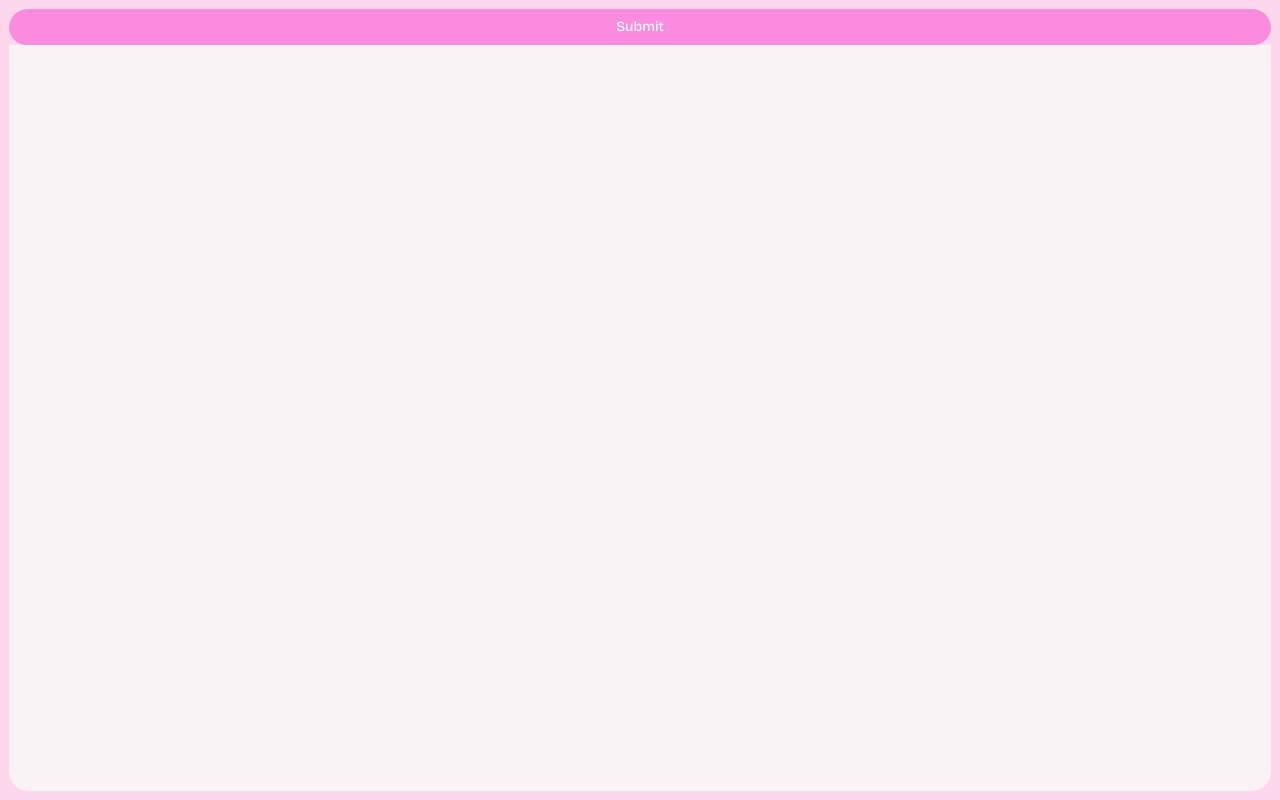
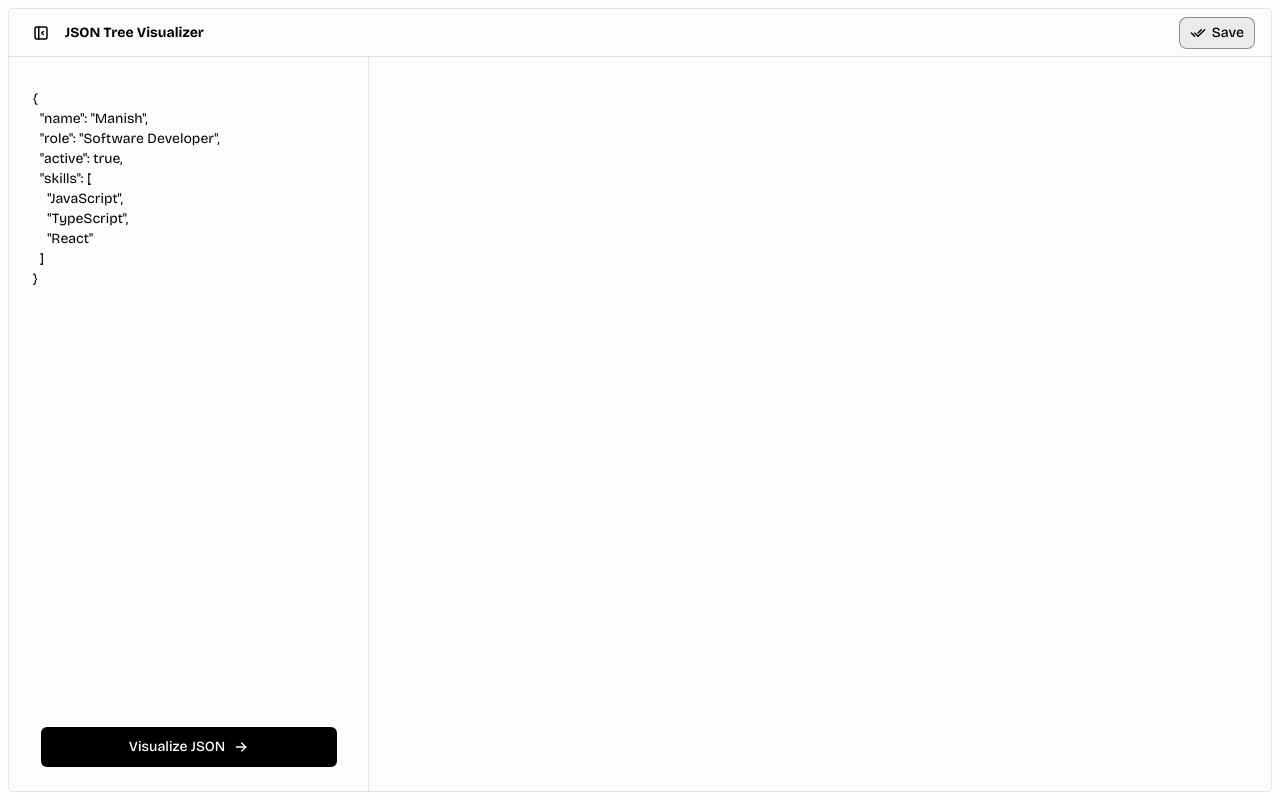
Before and after one commit to manish591/json-tree-visualizer, a React (Vite) app: page / in a window 1280 px wide. Built offline with nearby package versions, Linux system fonts and the light colour scheme.

Commit message:
json parsing

```diff
--- a/index.html
+++ b/index.html
@@ -2,7 +2,7 @@
 <html lang="en">
   <head>
     <meta charset="UTF-8" />
-    <link rel="icon" type="image/svg+xml" href="/vite.svg" />
+    <link rel="icon" type="image/svg+xml" href="/logo.svg" />
     <meta name="viewport" content="width=device-width, initial-scale=1.0" />
     <title>Json tree visualizer</title>
   </head>
--- a/package.json
+++ b/package.json
@@ -17,8 +17,10 @@
     "class-variance-authority": "^0.7.1",
     "clsx": "^2.1.1",
     "lucide-react": "^0.548.0",
+    "next-themes": "^0.4.6",
     "react": "^19.1.1",
     "react-dom": "^19.1.1",
+    "sonner": "^2.0.7",
     "tailwind-merge": "^3.3.1",
     "tailwindcss": "^4.1.16"
   },
--- a/src/App.tsx
+++ b/src/App.tsx
@@ -1,23 +1,14 @@
-import { useTheme } from '@/components/general/theme-provider';
-import { Button } from '@/components/ui/button';
+import { Header } from '@/components/general/header';
+import { Sidebar } from '@/components/general/sidebar';
 
 export default function App() {
-  const { setTheme } = useTheme();
-
   return (
-    <div className="min-h-svh p-2 grid bg-sidebar">
+    <div className="h-svh p-2 grid bg-sidebar overflow-hidden">
       <div className="relative border rounded-sm h-full flex flex-col z-1 overflow-hidden">
-        {/* <Header /> */}
-        <Button
-          onClick={() => {
-            setTheme('light');
-          }}
-        >
-          Submit
-        </Button>
-        <div className="relative rounded-b-sm flex-1 h-full w-full bg-background flex">
-          {/* <Sidebar />
-          <NodesCanvas /> */}
+        <Header />
+        <div className="relative rounded-b-sm flex-1 overflow-hidden w-full bg-background flex">
+          <Sidebar />
+          {/* <NodesCanvas /> */}
         </div>
       </div>
     </div>
--- /dev/null
+++ b/src/components/general/header.tsx
@@ -0,0 +1,40 @@
+import { IconChecks, IconLayoutSidebarLeftCollapse } from '@tabler/icons-react';
+import { Button } from '@/components/ui/button';
+import { cn } from '@/lib/utils';
+import { useSidebarContext } from './sidebar';
+
+export function Header() {
+  const { openSidebar, isSidebarOpen } = useSidebarContext();
+
+  return (
+    <header className="z-40 shrink-0 rounded-t-sm relative h-12 border-b flex items-center px-4 bg-background">
+      <div className="flex items-center justify-between w-full">
+        <div className="flex items-center gap-2">
+          <Button
+            variant="ghost"
+            size="icon-lg"
+            className="h-8 w-8 cursor-pointer"
+            onClick={() => {
+              openSidebar(!isSidebarOpen);
+            }}
+          >
+            <IconLayoutSidebarLeftCollapse className="size-[18px]!" />
+          </Button>
+          <div className="flex items-center gap-2 text-sm font-medium">
+            <span className="font-bold leading-none">JSON Tree Visualizer</span>
+          </div>
+        </div>
+        <Button
+          size="sm"
+          variant="secondary"
+          className={cn(
+            'border border-primary/40 cursor-pointer rounded-lg px-3 text-sm',
+          )}
+        >
+          <IconChecks className="size-4" />
+          <span>Save</span>
+        </Button>
+      </div>
+    </header>
+  );
+}
--- /dev/null
+++ b/src/components/general/sidebar.tsx
@@ -0,0 +1,102 @@
+import { IconArrowRight } from '@tabler/icons-react';
+import { createContext, useContext, useMemo, useState } from 'react';
+import { Button } from '@/components/ui/button';
+import { Textarea } from '@/components/ui/textarea';
+import { INITIAL_JSON_DATA } from '@/constants';
+import { useMediaQuery } from '@/hooks/useMediaQuery';
+import { cn } from '@/lib/utils';
+import { toast } from 'sonner';
+
+type SidebarContextState = {
+  isSidebarOpen: boolean;
+  openSidebar: (value: boolean) => void;
+};
+
+const SidebarContext = createContext<SidebarContextState | null>(null);
+
+export function useSidebarContext() {
+  const context = useContext(SidebarContext);
+
+  if (!context) {
+    throw new Error('Sidebar context must be used within sidebar provider');
+  }
+
+  return context;
+}
+
+export function SidebarContextProvider({
+  children,
+}: Readonly<{ children: React.ReactNode }>) {
+  const [isOpen, setIsOpen] = useState<boolean>(true);
+
+  const value = useMemo(
+    () => ({
+      isSidebarOpen: isOpen,
+      openSidebar: setIsOpen,
+    }),
+    [isOpen],
+  );
+
+  return (
+    <SidebarContext.Provider value={value}>{children}</SidebarContext.Provider>
+  );
+}
+
+export function Sidebar() {
+  const { isSidebarOpen } = useSidebarContext();
+  const isMobile = useMediaQuery('(max-width: 600px)');
+  const [value, setValue] = useState(INITIAL_JSON_DATA);
+
+  function validateJSON() {
+    try {
+      const res = JSON.parse(value);
+      console.log('the res', res);
+      toast.success('JSON Parsed Successfully');
+    } catch (err) {
+      console.log('Error while parsing the JSON', err);
+      toast.error('JSON Parsing Failed');
+    }
+  }
+
+  return (
+    <aside
+      className={cn(
+        'relative h-full border-r shrink-0 overflow-hidden',
+        'transition-all duration-300 ease-in-out',
+        isSidebarOpen ? 'w-[360px]' : 'w-0',
+        isMobile ? 'absolute' : 'relative',
+      )}
+    >
+      <div
+        className={cn(
+          'absolute inset-0 w-[360px] overflow-x-hidden overflow-y-auto',
+          'transition-transform ease-in-out duration-300',
+          isSidebarOpen ? 'translate-x-0' : '-translate-x-full',
+        )}
+      >
+        <div className="w-full h-full">
+          <Textarea
+            className="rounded-none w-full h-full border-0 resize-none px-6 py-8"
+            placeholder="Enter JSON Here"
+            value={value}
+            onChange={(e) => {
+              setValue(e.target.value);
+            }}
+          />
+        </div>
+        {value ? (
+          <div className="absolute bottom-6 w-full px-8">
+            <Button
+              size="lg"
+              className="w-full cursor-pointer"
+              onClick={validateJSON}
+            >
+              <span>Visualize JSON</span>
+              <IconArrowRight />
+            </Button>
+          </div>
+        ) : null}
+      </div>
+    </aside>
+  );
+}
--- /dev/null
+++ b/src/components/ui/sonner.tsx
@@ -0,0 +1,38 @@
+import {
+  CircleCheckIcon,
+  InfoIcon,
+  Loader2Icon,
+  OctagonXIcon,
+  TriangleAlertIcon,
+} from "lucide-react"
+import { useTheme } from "next-themes"
+import { Toaster as Sonner, type ToasterProps } from "sonner"
+
+const Toaster = ({ ...props }: ToasterProps) => {
+  const { theme = "system" } = useTheme()
+
+  return (
+    <Sonner
+      theme={theme as ToasterProps["theme"]}
+      className="toaster group"
+      icons={{
+        success: <CircleCheckIcon className="size-4" />,
+        info: <InfoIcon className="size-4" />,
+        warning: <TriangleAlertIcon className="size-4" />,
+        error: <OctagonXIcon className="size-4" />,
+        loading: <Loader2Icon className="size-4 animate-spin" />,
+      }}
+      style={
+        {
+          "--normal-bg": "var(--popover)",
+          "--normal-text": "var(--popover-foreground)",
+          "--normal-border": "var(--border)",
+          "--border-radius": "var(--radius)",
+        } as React.CSSProperties
+      }
+      {...props}
+    />
+  )
+}
+
+export { Toaster }
--- /dev/null
+++ b/src/components/ui/textarea.tsx
@@ -0,0 +1,18 @@
+import type * as React from 'react';
+
+import { cn } from '@/lib/utils';
+
+function Textarea({ className, ...props }: React.ComponentProps<'textarea'>) {
+  return (
+    <textarea
+      data-slot="textarea"
+      className={cn(
+        'border-input placeholder:text-muted-foreground focus-visible:border-ring focus-visible:ring-ring/50 aria-invalid:ring-destructive/20 dark:aria-invalid:ring-destructive/40 aria-invalid:border-destructive dark:bg-input/30 flex field-sizing-content min-h-16 w-full rounded-md border bg-transparent px-3 py-2 text-base shadow-xs transition-[color,box-shadow] outline-none focus-visible:ring-[3px] disabled:cursor-not-allowed disabled:opacity-50 md:text-sm',
+        className,
+      )}
+      {...props}
+    />
+  );
+}
+
+export { Textarea };
--- /dev/null
+++ b/src/constants/index.ts
@@ -0,0 +1 @@
+export const INITIAL_JSON_DATA = `{\n  "name": "Manish",\n  "role": "Software Developer",\n  "active": true,\n  "skills": [\n    "JavaScript",\n    "TypeScript",\n    "React"\n  ]\n}`;
--- /dev/null
+++ b/src/hooks/useMediaQuery.ts
@@ -0,0 +1,20 @@
+import { useEffect, useState } from "react";
+
+export function useMediaQuery(query: string) {
+  const [isMatched, setIsMatched] = useState(false);
+
+  useEffect(() => {
+    function isQueryMatched() {
+      const matches = matchMedia(query).matches;
+      setIsMatched(matches);
+    }
+
+    isQueryMatched();
+
+    window.addEventListener('resize', isQueryMatched);
+
+    return () => window.removeEventListener('resize', isQueryMatched);
+  }, [query]);
+
+  return isMatched;
+}
--- a/src/index.css
+++ b/src/index.css
@@ -4,121 +4,121 @@
 @custom-variant dark (&:is(.dark *));
 
 :root {
-  --background: oklch(0.9693 0.0069 354.794);
-  --foreground: oklch(0.365 0.0483 312.0204);
+  --background: oklch(0.9911 0 0);
+  --foreground: oklch(0 0 0);
   --card: oklch(1 0 0);
-  --card-foreground: oklch(0.365 0.0483 312.0204);
-  --popover: oklch(1 0 0);
-  --popover-foreground: oklch(0.365 0.0483 312.0204);
-  --primary: oklch(0.7822 0.1664 337.2848);
+  --card-foreground: oklch(0 0 0);
+  --popover: oklch(0.9911 0 0);
+  --popover-foreground: oklch(0 0 0);
+  --primary: oklch(0 0 0);
   --primary-foreground: oklch(1 0 0);
-  --secondary: oklch(0.9189 0.0485 344.3471);
-  --secondary-foreground: oklch(0.4362 0.0425 310.9389);
-  --muted: oklch(0.9529 0.0294 344.7972);
-  --muted-foreground: oklch(0.5482 0.0362 314.5072);
-  --accent: oklch(0.9352 0.0176 8.7814);
-  --accent-foreground: oklch(0.365 0.0483 312.0204);
-  --destructive: oklch(0.9718 0.1082 108.2546);
+  --secondary: oklch(0.9401 0 0);
+  --secondary-foreground: oklch(0 0 0);
+  --muted: oklch(0.9702 0 0);
+  --muted-foreground: oklch(0.4386 0 0);
+  --accent: oklch(0.9401 0 0);
+  --accent-foreground: oklch(0 0 0);
+  --destructive: oklch(0.5217 0.2213 274.4571);
   --destructive-foreground: oklch(1 0 0);
-  --border: oklch(0.9189 0.0485 344.3471);
-  --input: oklch(0.9189 0.0485 344.3471);
-  --ring: oklch(0.7822 0.1664 337.2848);
-  --chart-1: oklch(0.7822 0.1664 337.2848);
-  --chart-2: oklch(0.7082 0.2186 341.7104);
-  --chart-3: oklch(0.6525 0.236 347.0692);
-  --chart-4: oklch(0.5991 0.2275 349.4011);
-  --chart-5: oklch(0.5263 0.1988 349.2386);
-  --sidebar: oklch(0.9189 0.0485 344.3471);
-  --sidebar-foreground: oklch(0.365 0.0483 312.0204);
-  --sidebar-primary: oklch(0.7822 0.1664 337.2848);
+  --border: oklch(0.9189 0 0);
+  --input: oklch(0.9401 0 0);
+  --ring: oklch(0 0 0);
+  --chart-1: oklch(0.5874 0.2984 308.1264);
+  --chart-2: oklch(0.8414 0.251 139.2429);
+  --chart-3: oklch(0.7187 0 0);
+  --chart-4: oklch(0.9189 0 0);
+  --chart-5: oklch(0.559 0 0);
+  --sidebar: oklch(0.9911 0 0);
+  --sidebar-foreground: oklch(0 0 0);
+  --sidebar-primary: oklch(0 0 0);
   --sidebar-primary-foreground: oklch(1 0 0);
-  --sidebar-accent: oklch(0.9352 0.0176 8.7814);
-  --sidebar-accent-foreground: oklch(0.365 0.0483 312.0204);
-  --sidebar-border: oklch(0.9189 0.0485 344.3471);
-  --sidebar-ring: oklch(0.7822 0.1664 337.2848);
+  --sidebar-accent: oklch(0.9401 0 0);
+  --sidebar-accent-foreground: oklch(0 0 0);
+  --sidebar-border: oklch(0.9401 0 0);
+  --sidebar-ring: oklch(0 0 0);
   --font-sans: 'Bricolage Grotesque', sans-serif;
-  --font-serif: Source Serif 4, serif;
-  --font-mono: IBM Plex Mono, monospace;
-  --radius: 1.5rem;
+  --font-serif: Georgia, serif;
+  --font-mono: Geist Mono, monospace;
+  --radius: 0.5rem;
   --shadow-x: 0px;
-  --shadow-y: 8px;
-  --shadow-blur: 16px;
-  --shadow-spread: -4px;
-  --shadow-opacity: 0.08;
+  --shadow-y: 1px;
+  --shadow-blur: 2px;
+  --shadow-spread: 0px;
+  --shadow-opacity: 0.18;
   --shadow-color: #1a1a1a;
-  --shadow-2xs: 0px 8px 16px -4px hsl(0 0% 10.1961% / 0.04);
-  --shadow-xs: 0px 8px 16px -4px hsl(0 0% 10.1961% / 0.04);
-  --shadow-sm: 0px 8px 16px -4px hsl(0 0% 10.1961% / 0.08),
-    0px 1px 2px -5px hsl(0 0% 10.1961% / 0.08);
-  --shadow: 0px 8px 16px -4px hsl(0 0% 10.1961% / 0.08),
-    0px 1px 2px -5px hsl(0 0% 10.1961% / 0.08);
-  --shadow-md: 0px 8px 16px -4px hsl(0 0% 10.1961% / 0.08),
-    0px 2px 4px -5px hsl(0 0% 10.1961% / 0.08);
-  --shadow-lg: 0px 8px 16px -4px hsl(0 0% 10.1961% / 0.08),
-    0px 4px 6px -5px hsl(0 0% 10.1961% / 0.08);
-  --shadow-xl: 0px 8px 16px -4px hsl(0 0% 10.1961% / 0.08),
-    0px 8px 10px -5px hsl(0 0% 10.1961% / 0.08);
-  --shadow-2xl: 0px 8px 16px -4px hsl(0 0% 10.1961% / 0.2);
+  --shadow-2xs: 0px 1px 2px 0px hsl(0 0% 10.1961% / 0.09);
+  --shadow-xs: 0px 1px 2px 0px hsl(0 0% 10.1961% / 0.09);
+  --shadow-sm: 0px 1px 2px 0px hsl(0 0% 10.1961% / 0.18),
+    0px 1px 2px -1px hsl(0 0% 10.1961% / 0.18);
+  --shadow: 0px 1px 2px 0px hsl(0 0% 10.1961% / 0.18),
+    0px 1px 2px -1px hsl(0 0% 10.1961% / 0.18);
+  --shadow-md: 0px 1px 2px 0px hsl(0 0% 10.1961% / 0.18),
+    0px 2px 4px -1px hsl(0 0% 10.1961% / 0.18);
+  --shadow-lg: 0px 1px 2px 0px hsl(0 0% 10.1961% / 0.18),
+    0px 4px 6px -1px hsl(0 0% 10.1961% / 0.18);
+  --shadow-xl: 0px 1px 2px 0px hsl(0 0% 10.1961% / 0.18),
+    0px 8px 10px -1px hsl(0 0% 10.1961% / 0.18);
+  --shadow-2xl: 0px 1px 2px 0px hsl(0 0% 10.1961% / 0.45);
   --tracking-normal: 0em;
   --spacing: 0.25rem;
 }
 
 .dark {
-  --background: oklch(0.2224 0.0099 124.9959);
-  --foreground: oklch(0.9354 0.0485 318.5473);
-  --card: oklch(0.2867 0.0276 347.5087);
-  --card-foreground: oklch(0.9354 0.0485 318.5473);
-  --popover: oklch(0.2867 0.0276 347.5087);
-  --popover-foreground: oklch(0.9354 0.0485 318.5473);
-  --primary: oklch(0.8368 0.1234 336.8598);
-  --primary-foreground: oklch(0.2224 0.0099 124.9959);
-  --secondary: oklch(0.3491 0.0387 350.1835);
-  --secondary-foreground: oklch(0.8684 0.0151 312.2291);
-  --muted: oklch(0.239 0.0356 344.4655);
-  --muted-foreground: oklch(0.7091 0.0304 313.275);
-  --accent: oklch(0.3986 0.0472 345.2419);
-  --accent-foreground: oklch(0.8684 0.0151 312.2291);
-  --destructive: oklch(0.9718 0.1082 108.2546);
-  --destructive-foreground: oklch(0.2224 0.0099 124.9959);
-  --border: oklch(0.3491 0.0387 350.1835);
-  --input: oklch(0.3491 0.0387 350.1835);
-  --ring: oklch(0.8368 0.1234 336.8598);
-  --chart-1: oklch(0.8368 0.1234 336.8598);
-  --chart-2: oklch(0.7822 0.1664 337.2848);
-  --chart-3: oklch(0.7082 0.2186 341.7104);
-  --chart-4: oklch(0.6525 0.236 347.0692);
-  --chart-5: oklch(0.5991 0.2275 349.4011);
-  --sidebar: oklch(0.3491 0.0387 350.1835);
-  --sidebar-foreground: oklch(0.9354 0.0485 318.5473);
-  --sidebar-primary: oklch(0.8368 0.1234 336.8598);
-  --sidebar-primary-foreground: oklch(0.2224 0.0099 124.9959);
-  --sidebar-accent: oklch(0.3986 0.0472 345.2419);
-  --sidebar-accent-foreground: oklch(0.8684 0.0151 312.2291);
-  --sidebar-border: oklch(0.3491 0.0387 350.1835);
-  --sidebar-ring: oklch(0.8368 0.1234 336.8598);
+  --background: oklch(0 0 0);
+  --foreground: oklch(1 0 0);
+  --card: oklch(0.2163 0.0025 145.4898);
+  --card-foreground: oklch(1 0 0);
+  --popover: oklch(0.2163 0.0025 145.4898);
+  --popover-foreground: oklch(1 0 0);
+  --primary: oklch(1 0 0);
+  --primary-foreground: oklch(0 0 0);
+  --secondary: oklch(0.252 0 0);
+  --secondary-foreground: oklch(1 0 0);
+  --muted: oklch(0.2308 0 0);
+  --muted-foreground: oklch(0.7187 0 0);
+  --accent: oklch(0.3211 0 0);
+  --accent-foreground: oklch(1 0 0);
+  --destructive: oklch(0.5731 0.2363 275.9502);
+  --destructive-foreground: oklch(0 0 0);
+  --border: oklch(0.2603 0 0);
+  --input: oklch(0.3211 0 0);
+  --ring: oklch(0.7187 0 0);
+  --chart-1: oklch(0.5874 0.2984 308.1264);
+  --chart-2: oklch(0.8587 0.2527 137.6339);
+  --chart-3: oklch(0.559 0 0);
+  --chart-4: oklch(0.4386 0 0);
+  --chart-5: oklch(0.9189 0 0);
+  --sidebar: oklch(0.2163 0.0025 145.4898);
+  --sidebar-foreground: oklch(1 0 0);
+  --sidebar-primary: oklch(1 0 0);
+  --sidebar-primary-foreground: oklch(0 0 0);
+  --sidebar-accent: oklch(0.3211 0 0);
+  --sidebar-accent-foreground: oklch(1 0 0);
+  --sidebar-border: oklch(0.3211 0 0);
+  --sidebar-ring: oklch(0.7187 0 0);
   --font-sans: 'Bricolage Grotesque', sans-serif;
-  --font-serif: Source Serif 4, serif;
-  --font-mono: IBM Plex Mono, monospace;
-  --radius: 1.5rem;
+  --font-serif: Georgia, serif;
+  --font-mono: Geist Mono, monospace;
+  --radius: 0.5rem;
   --shadow-x: 0px;
-  --shadow-y: 8px;
-  --shadow-blur: 16px;
-  --shadow-spread: -4px;
-  --shadow-opacity: 0.08;
+  --shadow-y: 1px;
+  --shadow-blur: 2px;
+  --shadow-spread: 0px;
+  --shadow-opacity: 0.18;
   --shadow-color: #1a1a1a;
-  --shadow-2xs: 0px 8px 16px -4px hsl(0 0% 10.1961% / 0.04);
-  --shadow-xs: 0px 8px 16px -4px hsl(0 0% 10.1961% / 0.04);
-  --shadow-sm: 0px 8px 16px -4px hsl(0 0% 10.1961% / 0.08),
-    0px 1px 2px -5px hsl(0 0% 10.1961% / 0.08);
-  --shadow: 0px 8px 16px -4px hsl(0 0% 10.1961% / 0.08),
-    0px 1px 2px -5px hsl(0 0% 10.1961% / 0.08);
-  --shadow-md: 0px 8px 16px -4px hsl(0 0% 10.1961% / 0.08),
-    0px 2px 4px -5px hsl(0 0% 10.1961% / 0.08);
-  --shadow-lg: 0px 8px 16px -4px hsl(0 0% 10.1961% / 0.08),
-    0px 4px 6px -5px hsl(0 0% 10.1961% / 0.08);
-  --shadow-xl: 0px 8px 16px -4px hsl(0 0% 10.1961% / 0.08),
-    0px 8px 10px -5px hsl(0 0% 10.1961% / 0.08);
-  --shadow-2xl: 0px 8px 16px -4px hsl(0 0% 10.1961% / 0.2);
+  --shadow-2xs: 0px 1px 2px 0px hsl(0 0% 10.1961% / 0.09);
+  --shadow-xs: 0px 1px 2px 0px hsl(0 0% 10.1961% / 0.09);
+  --shadow-sm: 0px 1px 2px 0px hsl(0 0% 10.1961% / 0.18),
+    0px 1px 2px -1px hsl(0 0% 10.1961% / 0.18);
+  --shadow: 0px 1px 2px 0px hsl(0 0% 10.1961% / 0.18),
+    0px 1px 2px -1px hsl(0 0% 10.1961% / 0.18);
+  --shadow-md: 0px 1px 2px 0px hsl(0 0% 10.1961% / 0.18),
+    0px 2px 4px -1px hsl(0 0% 10.1961% / 0.18);
+  --shadow-lg: 0px 1px 2px 0px hsl(0 0% 10.1961% / 0.18),
+    0px 4px 6px -1px hsl(0 0% 10.1961% / 0.18);
+  --shadow-xl: 0px 1px 2px 0px hsl(0 0% 10.1961% / 0.18),
+    0px 8px 10px -1px hsl(0 0% 10.1961% / 0.18);
+  --shadow-2xl: 0px 1px 2px 0px hsl(0 0% 10.1961% / 0.45);
 }
 
 @theme inline {
```
Also changed, not shown: src/components/general/providers.tsx (+7 -2 lines), public/logo.svg (added), src/components/general/canvas.tsx (added), 1 other file (tests, documents, lock files or other folders).
